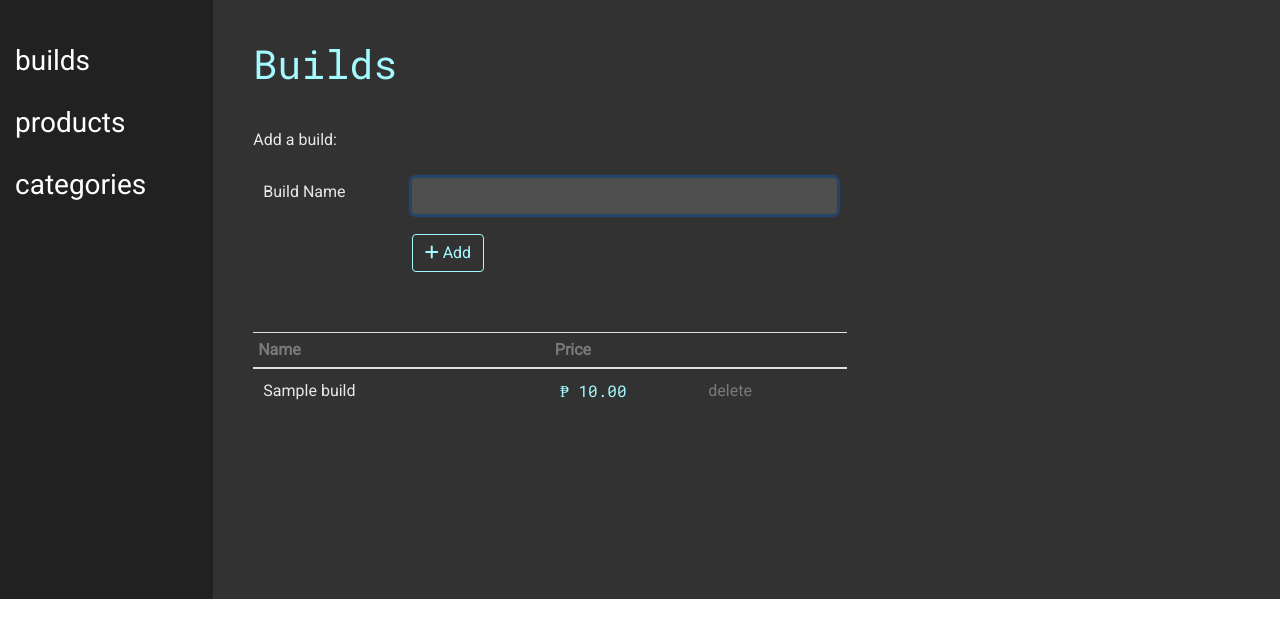
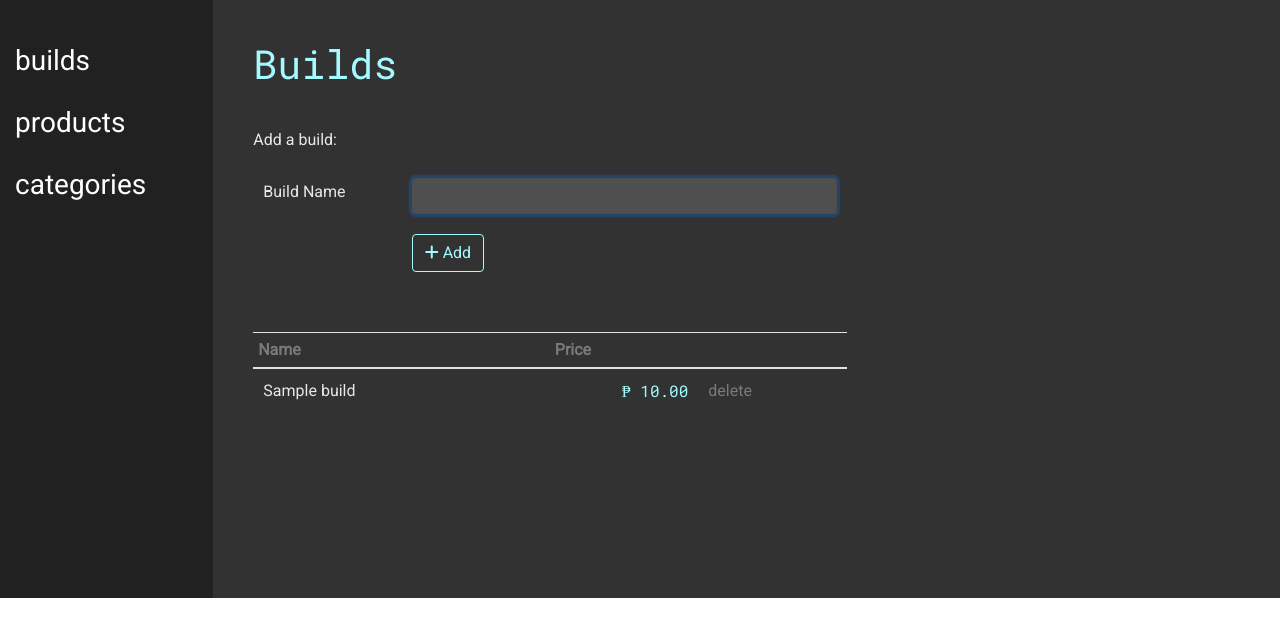
Before and after one commit to ryanarnold/tech-planner, a Django app: page /builds/ in a window 1280 px wide. Shown: the top 638 px of the page. Run offline with Django 3.2, Linux system fonts and the light colour scheme; tables that the repository leaves empty hold one stand-in row (values such as "Sample post"); some libraries are stand-ins or nearby versions.

Commit message:
Fix price alignment.

```diff
--- a/tech_planner/templates/builds.html
+++ b/tech_planner/templates/builds.html
@@ -58,9 +58,7 @@
               <td>
                 <a href="{{ url('build_edit', args=(build.id,)) }}" class="item-link">{{ build.name }}</a>
               </td>
-              <td>
-                <span class="text-right price">&#8369; {{ build.total_price }}</span>
-              </td>
+              <td class="text-right price">&#8369; {{ build.total_price }}</td>
               <td>
                 <a href="{{ url('build_delete', args=(build.id,)) }}" class="text-link-delete">delete</a>
               </td>
```
